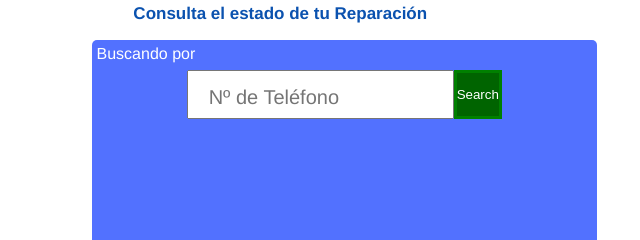
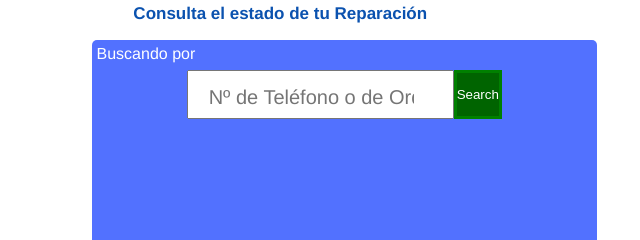
Before and after one commit to 90PabloRomero/baserow-fetch, a plain HTML site: page index.html in a window 1280 px wide. Shown: the part 120-360 px from the top of the page, 43-683 px from the left. Drawn offline with nearby package versions, Linux system fonts and the light colour scheme; no server answers.

Commit message:
placeholder

```diff
--- a/index.html
+++ b/index.html
@@ -34,7 +34,7 @@
                     Consulta el estado de tu Reparación<br>
                     <legend><small>Usted aquí puede buscar su Ticket con el número provisto por la companía o también puede buscarse con su número de móvil.</small></legend>
                   </label>
-                  <input type="search" id="searchboxAllRows" placeholder="Nº de Teléfono"/>
+                  <input type="search" id="searchboxAllRows" placeholder="Nº de Teléfono o de Orden"/>
                   <button type="button" id="searchButton">Search</button>
                 </form>
                 <div id="boxSearchResultsQuery" class="flex-column box-search-results">
```
